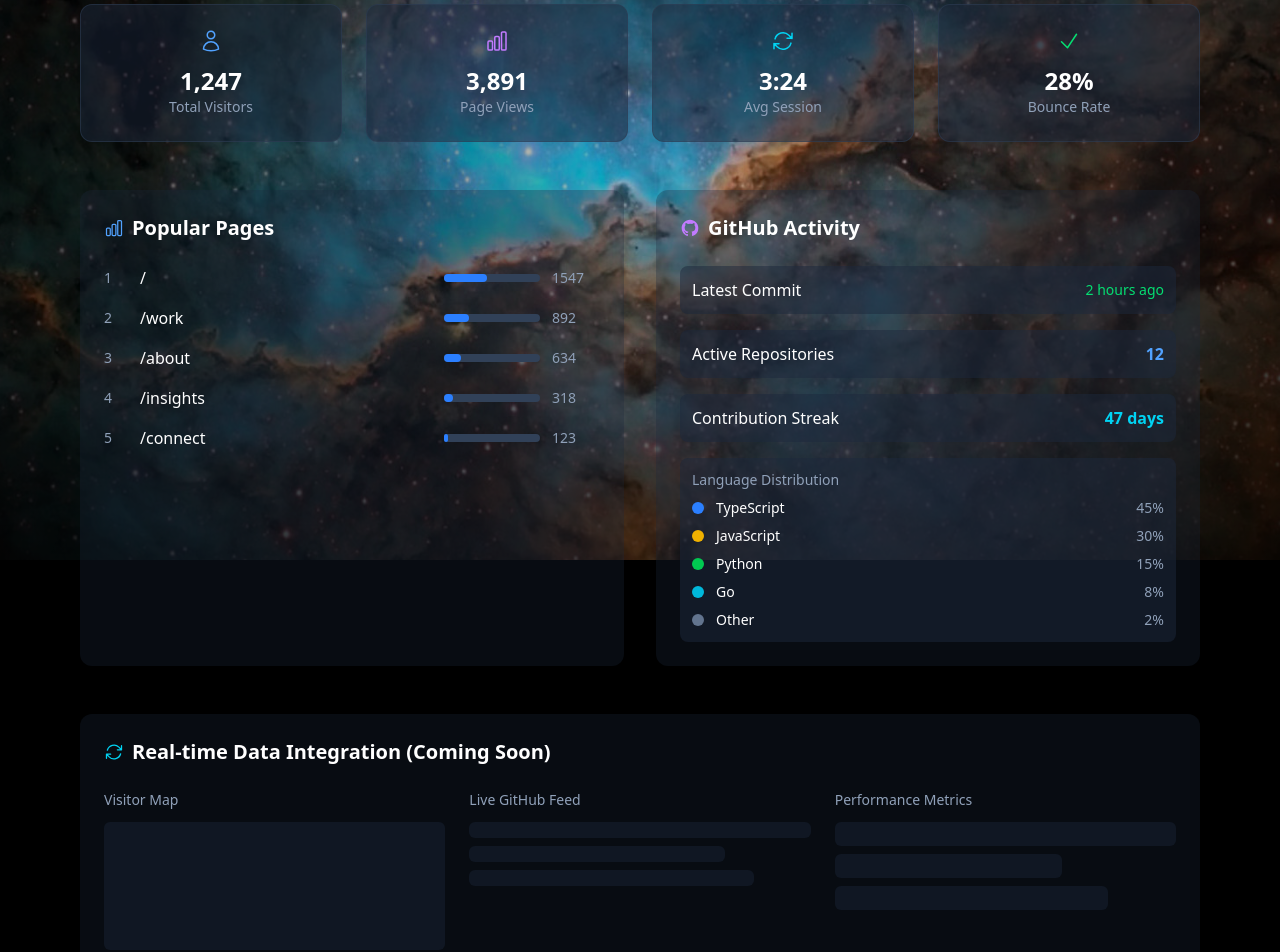
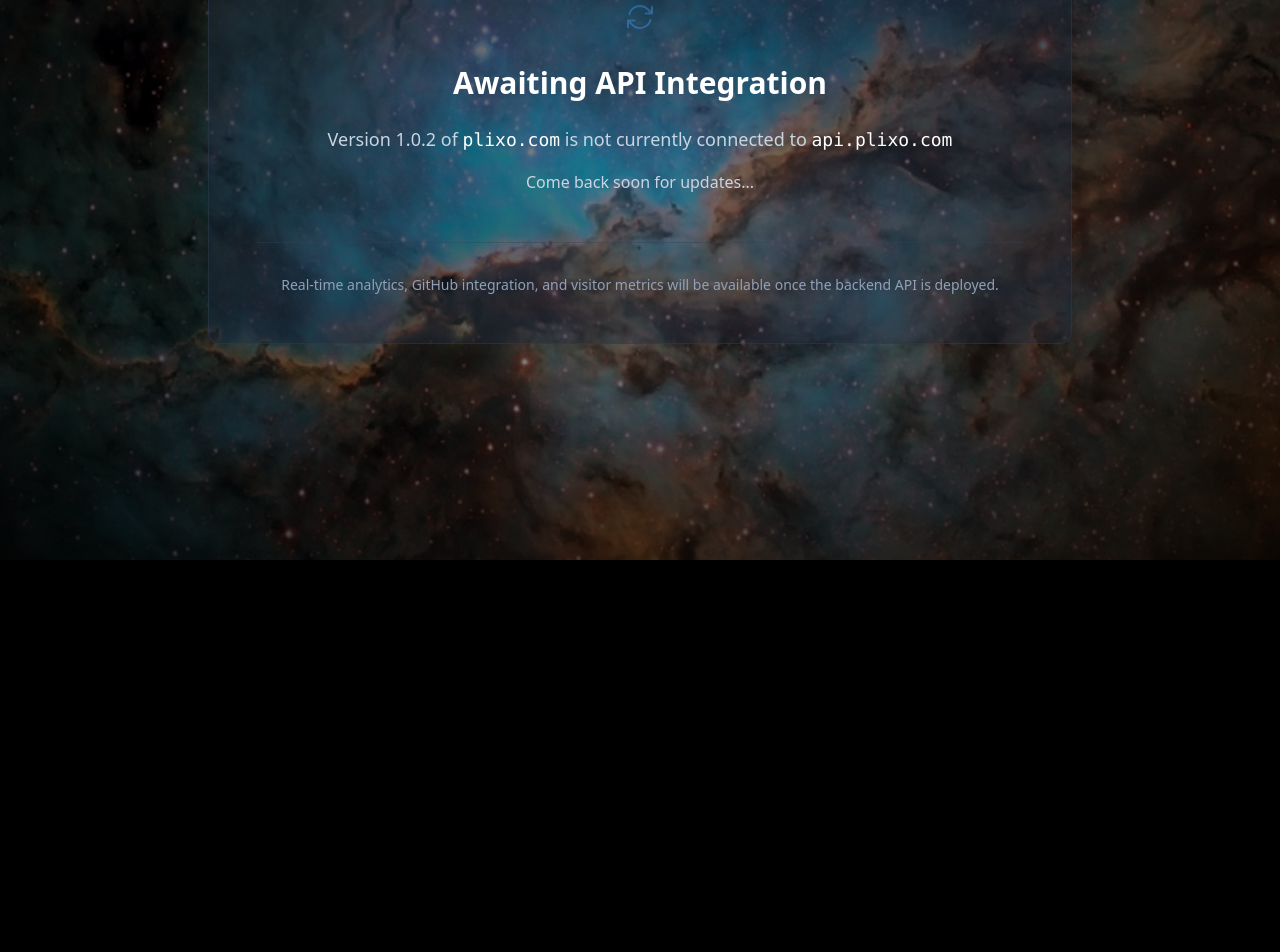
Before and after one commit to gone3d/plixo-web, a React (Vite) app: page /insights in a window 1280 px wide. Shown: the part 240-1192 px from the top of the page. After the commit the page ends 800 px from the top, so only its background shows below. Built offline with nearby package versions, Linux system fonts and the light colour scheme.

Commit message:
connect/landing/insights updates

```diff
--- a/package.json
+++ b/package.json
@@ -1,7 +1,7 @@
 {
   "name": "plixo-web",
   "private": true,
-  "version": "1.0.0",
+  "version": "1.0.2",
   "type": "module",
   "scripts": {
     "dev": "vite",
--- a/src/pages/Connect.tsx
+++ b/src/pages/Connect.tsx
@@ -1,34 +1,7 @@
-import { useState } from 'react'
-import { Button, Input, Icon } from '../components/atoms'
+import { Icon } from '../components/atoms'
+import packageJson from '../../package.json'
 
 const Connect = () => {
-  const [formData, setFormData] = useState({
-    name: '',
-    email: '',
-    company: '',
-    message: ''
-  })
-  const [isSubmitting, setIsSubmitting] = useState(false)
-
-  const handleSubmit = async (e: React.FormEvent) => {
-    e.preventDefault()
-    setIsSubmitting(true)
-
-    // Simulate form submission
-    await new Promise(resolve => setTimeout(resolve, 2000))
-
-    setIsSubmitting(false)
-    // Reset form or show success message
-    alert('Message sent! I\'ll get back to you soon.')
-    setFormData({ name: '', email: '', company: '', message: '' })
-  }
-
-  const handleChange = (e: React.ChangeEvent<HTMLInputElement | HTMLTextAreaElement>) => {
-    setFormData(prev => ({
-      ...prev,
-      [e.target.name]: e.target.value
-    }))
-  }
 
   return (
     <div className="relative min-h-full text-white overflow-y-auto">
@@ -45,74 +18,51 @@
         </div>
 
         <div className="grid grid-cols-1 lg:grid-cols-2 gap-12">
-          {/* Contact Form */}
-          <div className="bg-slate-800/30 rounded-xl p-8">
-            <h2 className="text-2xl font-semibold mb-6 flex items-center gap-2">
-              <Icon name="contact" className="text-blue-400" />
-              Send a Message
-            </h2>
+          {/* Messaging Status */}
+          <div className="bg-slate-800/40 rounded-xl p-8 border border-slate-700/40">
+            <div className="text-center py-12">
+              <Icon name="loading" size="xl" className="text-blue-400/50 mx-auto mb-6 animate-pulse" />
 
-            <form onSubmit={handleSubmit} className="space-y-6">
-              <Input
-                label="Name"
-                name="name"
-                value={formData.name}
-                onChange={handleChange}
-                placeholder="Your name"
-                required
-              />
+              <h2 className="text-2xl font-semibold text-white mb-4">
+                Messaging Offline
+              </h2>
 
-              <Input
-                label="Email"
-                name="email"
-                type="email"
-                value={formData.email}
-                onChange={handleChange}
-                placeholder="your.email@company.com"
-                required
-              />
-
-              <Input
-                label="Company (Optional)"
-                name="company"
-                value={formData.company}
-                onChange={handleChange}
-                placeholder="Your company or organization"
-              />
-
-              <div>
-                <label className="block text-sm font-medium text-slate-200 mb-2">
-                  Message
-                </label>
-                <textarea
-                  name="message"
-                  value={formData.message}
-                  onChange={handleChange}
-                  placeholder="Tell me about your project, team, or opportunity..."
-                  rows={5}
-                  required
-                  className="block w-full bg-slate-800 border border-slate-700 text-white px-4 py-2 rounded-lg transition-colors duration-200 focus:outline-none focus:ring-2 focus:ring-blue-500 focus:ring-offset-2 focus:ring-offset-slate-900 focus:border-blue-500 placeholder:text-slate-400"
-                />
+              <div className="space-y-3 text-slate-300 mb-8">
+                <p className="text-base">
+                  Contact form will be available once{' '}
+                  <span className="text-white font-mono">api.plixo.com</span> is connected.
+                </p>
+                <p className="text-sm text-slate-400">
+                  Version {packageJson.version}
+                </p>
               </div>
 
-              <Button
-                type="submit"
-                variant="primary"
-                size="lg"
-                isLoading={isSubmitting}
-                className="w-full"
-              >
-                {isSubmitting ? 'Sending...' : 'Send Message'}
-              </Button>
-            </form>
-
-            <div className="mt-6 p-4 bg-slate-800/50 rounded-lg">
-              <div className="flex items-start gap-2">
-                <Icon name="warning" size="sm" className="text-yellow-400 mt-0.5" />
-                <p className="text-sm text-slate-400">
-                  <strong>Note:</strong> Please only include information suitable for unclassified discussion.
-                  I'll respond within 24-48 hours during business days.
+              <div className="pt-6 border-t border-slate-700/40">
+                <p className="text-sm text-slate-400 mb-4">
+                  In the meantime, reach out via:
                 </p>
+                <div className="flex flex-col gap-3">
+                  <a
+                    href="https://linkedin.com"
+                    target="_blank"
+                    rel="noopener noreferrer"
+                    className="flex items-center justify-center gap-3 p-3 rounded-lg bg-slate-800/70 hover:bg-slate-800 transition-colors"
+                  >
+                    <Icon name="linkedin" className="text-blue-400" />
+                    <span>LinkedIn</span>
+                    <Icon name="external" size="sm" className="text-slate-400 ml-auto" />
+                  </a>
+                  <a
+                    href="https://github.com"
+                    target="_blank"
+                    rel="noopener noreferrer"
+                    className="flex items-center justify-center gap-3 p-3 rounded-lg bg-slate-800/70 hover:bg-slate-800 transition-colors"
+                  >
+                    <Icon name="github" className="text-slate-300" />
+                    <span>GitHub</span>
+                    <Icon name="external" size="sm" className="text-slate-400 ml-auto" />
+                  </a>
+                </div>
               </div>
             </div>
           </div>
@@ -152,6 +102,16 @@
               <h3 className="text-xl font-semibold mb-4">Find Me Online</h3>
               <div className="space-y-3">
                 <a
+                  href="https://linkedin.com"
+                  target="_blank"
+                  rel="noopener noreferrer"
+                  className="flex items-center gap-3 p-3 rounded-lg bg-slate-800/50 hover:bg-slate-800 transition-colors"
+                >
+                  <Icon name="linkedin" className="text-blue-400" />
+                  <span>LinkedIn</span>
+                  <Icon name="external" size="sm" className="text-slate-400 ml-auto" />
+                </a>
+                <a
                   href="https://github.com"
                   target="_blank"
                   rel="noopener noreferrer"
@@ -159,16 +119,6 @@
                 >
                   <Icon name="github" className="text-slate-300" />
                   <span>GitHub</span>
-                  <Icon name="external" size="sm" className="text-slate-400 ml-auto" />
-                </a>
-                <a
-                  href="https://linkedin.com"
-                  target="_blank"
-                  rel="noopener noreferrer"
-                  className="flex items-center gap-3 p-3 rounded-lg bg-slate-800/50 hover:bg-slate-800 transition-colors"
-                >
-                  <Icon name="linkedin" className="text-slate-300" />
-                  <span>LinkedIn</span>
                   <Icon name="external" size="sm" className="text-slate-400 ml-auto" />
                 </a>
               </div>
--- a/src/pages/Insights.tsx
+++ b/src/pages/Insights.tsx
@@ -1,161 +1,38 @@
-import { Icon, Skeleton } from '../components/atoms'
+import { Icon } from '../components/atoms'
+import packageJson from '../../package.json'
 
 const Insights = () => {
-  // Mock data for demonstration
-  const stats = {
-    visitors: 1247,
-    pageViews: 3891,
-    avgSession: '3:24',
-    bounceRate: '28%'
-  }
-
-  const topPages = [
-    { path: '/', views: 1547, percentage: 45 },
-    { path: '/work', views: 892, percentage: 26 },
-    { path: '/about', views: 634, percentage: 18 },
-    { path: '/insights', views: 318, percentage: 9 },
-    { path: '/connect', views: 123, percentage: 4 }
-  ]
-
-  const techStack = [
-    { name: 'TypeScript', percentage: 45, color: 'bg-blue-500' },
-    { name: 'JavaScript', percentage: 30, color: 'bg-yellow-500' },
-    { name: 'Python', percentage: 15, color: 'bg-green-500' },
-    { name: 'Go', percentage: 8, color: 'bg-cyan-500' },
-    { name: 'Other', percentage: 2, color: 'bg-slate-500' }
-  ]
-
   return (
     <div className="relative min-h-full text-white overflow-y-auto">
-      <div className="relative z-10 max-w-6xl mx-auto py-20 px-4">
+      <div className="relative z-10 max-w-4xl mx-auto py-20 px-4">
         {/* Header */}
         <div className="text-center mb-16">
           <h1 className="text-5xl font-bold mb-6 bg-gradient-to-r from-blue-400 to-purple-500 bg-clip-text text-transparent">
             Analytics & Insights
           </h1>
-          <p className="text-xl text-slate-300">
-            Real-time portfolio metrics and technical activity
-          </p>
         </div>
 
-        {/* Main Stats */}
-        <div className="grid grid-cols-2 md:grid-cols-4 gap-6 mb-12">
-          <div className="bg-slate-800/50 border border-slate-700/50 rounded-xl p-6 text-center">
-            <Icon name="user" size="lg" className="text-blue-400 mx-auto mb-3" />
-            <div className="text-2xl font-bold text-white">{stats.visitors.toLocaleString()}</div>
-            <div className="text-sm text-slate-400">Total Visitors</div>
-          </div>
-          <div className="bg-slate-800/50 border border-slate-700/50 rounded-xl p-6 text-center">
-            <Icon name="chart" size="lg" className="text-purple-400 mx-auto mb-3" />
-            <div className="text-2xl font-bold text-white">{stats.pageViews.toLocaleString()}</div>
-            <div className="text-sm text-slate-400">Page Views</div>
-          </div>
-          <div className="bg-slate-800/50 border border-slate-700/50 rounded-xl p-6 text-center">
-            <Icon name="loading" size="lg" className="text-cyan-400 mx-auto mb-3" />
-            <div className="text-2xl font-bold text-white">{stats.avgSession}</div>
-            <div className="text-sm text-slate-400">Avg Session</div>
-          </div>
-          <div className="bg-slate-800/50 border border-slate-700/50 rounded-xl p-6 text-center">
-            <Icon name="check" size="lg" className="text-green-400 mx-auto mb-3" />
-            <div className="text-2xl font-bold text-white">{stats.bounceRate}</div>
-            <div className="text-sm text-slate-400">Bounce Rate</div>
-          </div>
-        </div>
+        {/* API Integration Notice */}
+        <div className="bg-slate-800/40 rounded-xl p-12 text-center border border-slate-700/40">
+          <Icon name="loading" size="xl" className="text-blue-400/50 mx-auto mb-8 animate-pulse" />
 
-        <div className="grid grid-cols-1 lg:grid-cols-2 gap-8 mb-12">
-          {/* Popular Pages */}
-          <div className="bg-slate-800/30 rounded-xl p-6">
-            <h2 className="text-xl font-semibold mb-6 flex items-center gap-2">
-              <Icon name="chart" className="text-blue-400" />
-              Popular Pages
-            </h2>
-            <div className="space-y-4">
-              {topPages.map((page, index) => (
-                <div key={index} className="flex items-center justify-between">
-                  <div className="flex items-center gap-3">
-                    <span className="text-slate-400 text-sm w-6">{index + 1}</span>
-                    <span className="font-medium">{page.path}</span>
-                  </div>
-                  <div className="flex items-center gap-3">
-                    <div className="w-24 bg-slate-700 rounded-full h-2">
-                      <div
-                        className="bg-blue-500 h-2 rounded-full"
-                        style={{ width: `${page.percentage}%` }}
-                      />
-                    </div>
-                    <span className="text-slate-400 text-sm w-12">{page.views}</span>
-                  </div>
-                </div>
-              ))}
-            </div>
+          <h2 className="text-3xl font-semibold text-white mb-6">
+            Awaiting API Integration
+          </h2>
+
+          <div className="space-y-2 text-slate-300">
+            <p className="text-lg">
+              Version {packageJson.version} of <span className="text-white font-mono">plixo.com</span> is not currently connected to{' '}
+              <span className="text-white font-mono">api.plixo.com</span>
+            </p>
+            <p className="text-base mt-4">
+              Come back soon for updates...
+            </p>
           </div>
 
-          {/* GitHub Activity */}
-          <div className="bg-slate-800/30 rounded-xl p-6">
-            <h2 className="text-xl font-semibold mb-6 flex items-center gap-2">
-              <Icon name="github" className="text-purple-400" />
-              GitHub Activity
-            </h2>
-            <div className="space-y-4">
-              <div className="flex items-center justify-between p-3 bg-slate-800/50 rounded-lg">
-                <span>Latest Commit</span>
-                <span className="text-green-400 text-sm">2 hours ago</span>
-              </div>
-              <div className="flex items-center justify-between p-3 bg-slate-800/50 rounded-lg">
-                <span>Active Repositories</span>
-                <span className="text-blue-400 font-semibold">12</span>
-              </div>
-              <div className="flex items-center justify-between p-3 bg-slate-800/50 rounded-lg">
-                <span>Contribution Streak</span>
-                <span className="text-cyan-400 font-semibold">47 days</span>
-              </div>
-              <div className="p-3 bg-slate-800/50 rounded-lg">
-                <div className="text-sm text-slate-400 mb-2">Language Distribution</div>
-                <div className="space-y-2">
-                  {techStack.map((tech, index) => (
-                    <div key={index} className="flex items-center gap-3">
-                      <div className={`w-3 h-3 rounded-full ${tech.color}`} />
-                      <span className="flex-1 text-sm">{tech.name}</span>
-                      <span className="text-slate-400 text-sm">{tech.percentage}%</span>
-                    </div>
-                  ))}
-                </div>
-              </div>
-            </div>
-          </div>
-        </div>
-
-        {/* Real-time Features Demo */}
-        <div className="bg-slate-800/30 rounded-xl p-6">
-          <h2 className="text-xl font-semibold mb-6 flex items-center gap-2">
-            <Icon name="loading" className="text-cyan-400" />
-            Real-time Data Integration (Coming Soon)
-          </h2>
-          <div className="grid grid-cols-1 md:grid-cols-3 gap-6">
-            <div className="space-y-3">
-              <div className="text-sm text-slate-400">Visitor Map</div>
-              <Skeleton className="h-32 w-full" />
-            </div>
-            <div className="space-y-3">
-              <div className="text-sm text-slate-400">Live GitHub Feed</div>
-              <div className="space-y-2">
-                <Skeleton className="h-4 w-full" />
-                <Skeleton className="h-4 w-3/4" />
-                <Skeleton className="h-4 w-5/6" />
-              </div>
-            </div>
-            <div className="space-y-3">
-              <div className="text-sm text-slate-400">Performance Metrics</div>
-              <div className="space-y-2">
-                <Skeleton className="h-6 w-full" />
-                <Skeleton className="h-6 w-2/3" />
-                <Skeleton className="h-6 w-4/5" />
-              </div>
-            </div>
-          </div>
-          <div className="mt-6 text-center">
-            <p className="text-slate-400">
-              WebSocket integration and live data feeds will be implemented in Phase 3
+          <div className="mt-12 pt-8 border-t border-slate-700/40">
+            <p className="text-sm text-slate-400">
+              Real-time analytics, GitHub integration, and visitor metrics will be available once the backend API is deployed.
             </p>
           </div>
         </div>
--- a/src/pages/Landing.tsx
+++ b/src/pages/Landing.tsx
@@ -1,3 +1,5 @@
+import packageJson from '../../package.json'
+
 const Landing = () => {
   return (
     <div className="relative min-h-full overflow-hidden text-white">
@@ -16,6 +18,16 @@
             </h2>
           </div>
 
+          {/* Work in Progress Notice */}
+          <div className="mt-8">
+            <p className="text-white/60 text-sm italic">
+              Work in Progress - Continuously Evolving
+            </p>
+            <p className="text-white/40 text-xs mt-1">
+              v{packageJson.version}
+            </p>
+          </div>
+
           {/* Subtle CTA */}
           <div className="mt-12 opacity-75">
             <a
```
